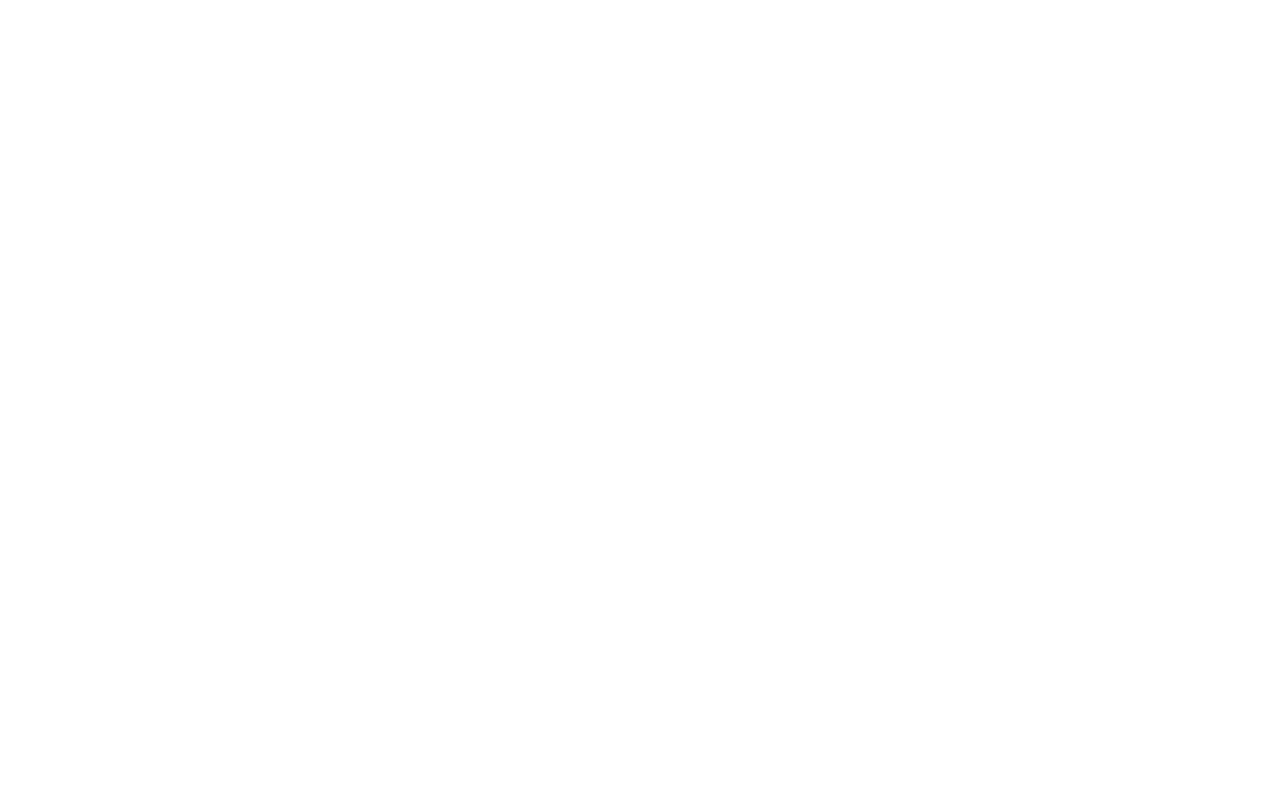
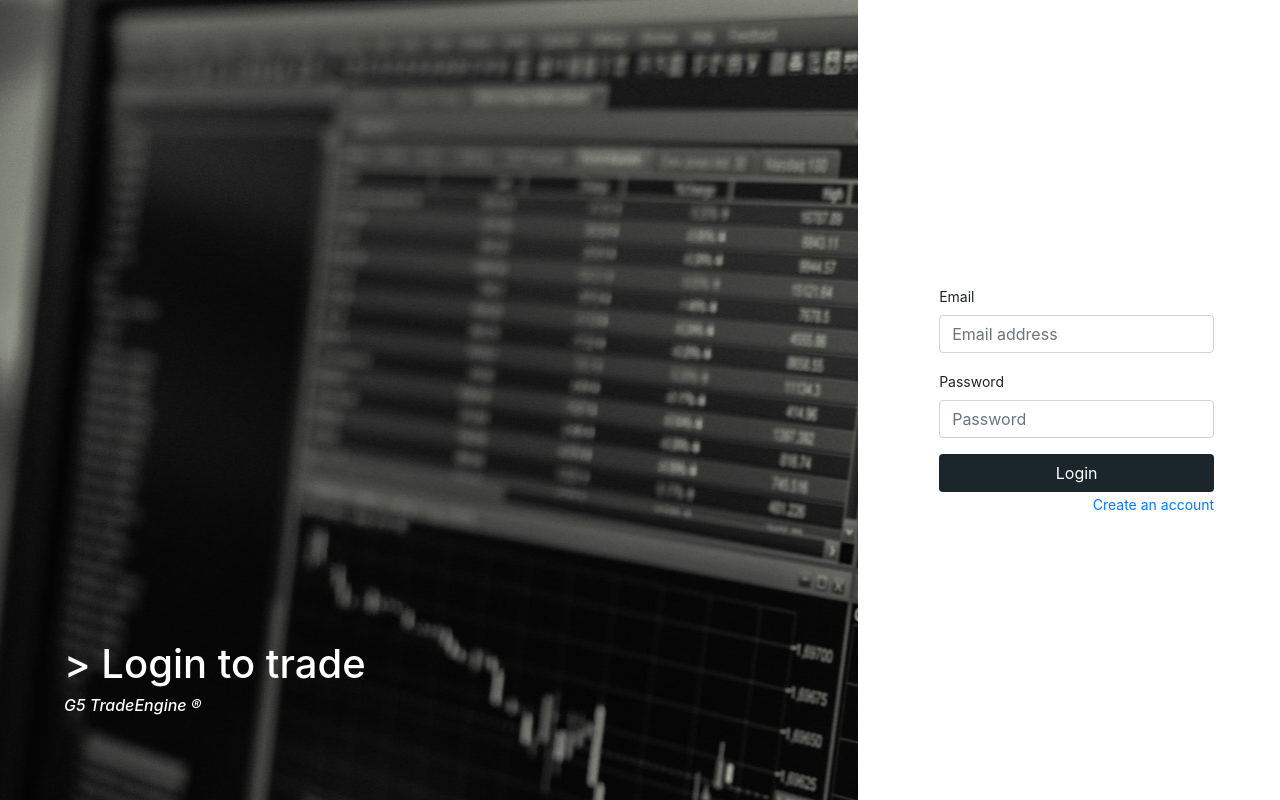
Before and after one commit to TLC-3-Group-5/Client, an Angular app: page /login in a window 1280 px wide. Before the commit this address led to /. Built offline with nearby package versions, Linux system fonts and the light colour scheme.

Commit message:
Style Login and update route module

```diff
--- a/src/app/app-routing.module.ts
+++ b/src/app/app-routing.module.ts
@@ -6,8 +6,10 @@
 
 const routes: Routes = [
   { path: '', component: HomePageComponent },
+  { path: 'login', component: LoginComponent }
+
   // { path: '', component: LoginComponent }
-  // { path: 'login', component: LoginComponent },
+
 ];
 
 @NgModule({
--- a/src/app/components/home-page/home-page.component.html
+++ b/src/app/components/home-page/home-page.component.html
@@ -12,7 +12,7 @@
 <div class="home-background d-flex flex-column justify-content-center align-items-center ">
   <div class="d-flex flex-column justify-content-center align-items-center w-50">
     <h1 class="text-center">Trade With Us.</h1>
-  <button class="btn btn-lg login" (click)="goToLogin()">Login To Trade</button>
+  <button class="btn btn-lg login" [routerLink]="['/login']">Login To Trade</button>
     <p>or</p>
   <button class="btn btn-lg sign-up" (click)="goToRegister()"> Sign Up To Trade</button>
 
--- a/src/app/components/login/login.component.css
+++ b/src/app/components/login/login.component.css
@@ -12,3 +12,8 @@
   left: 4rem;
   top: 80%;
 }
+
+.btn{
+  background: #1b262c;
+  color: #fff;
+}
--- a/src/app/components/login/login.component.html
+++ b/src/app/components/login/login.component.html
@@ -26,7 +26,7 @@
           </div>
           <div class="row w-75">
             <div class="col text-right">
-              <button class="btn btn-block btn-success">Login</button>
+              <button class="btn btn-block ">Login</button>
               <a [routerLink]="['/register']" routerLinkActive="router-link-active" class="small">
                 Create an account
               </a>
```
